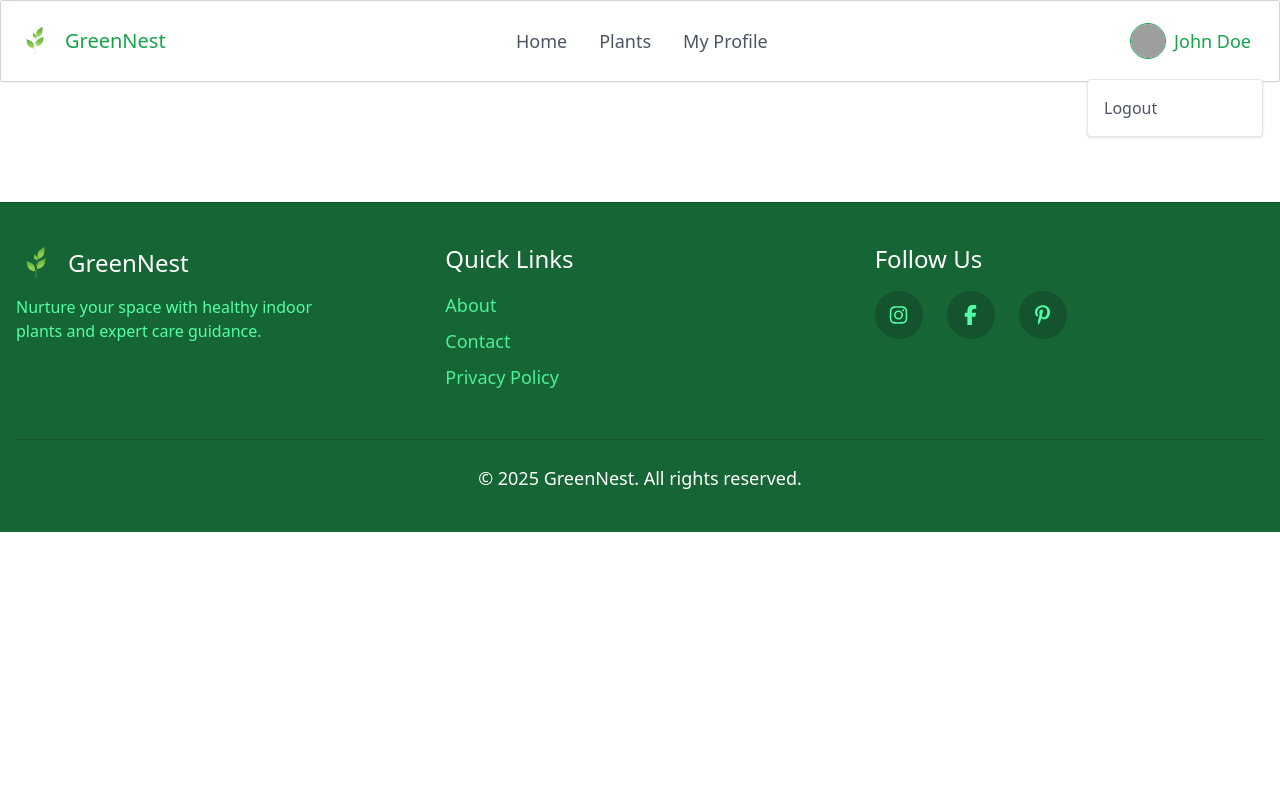
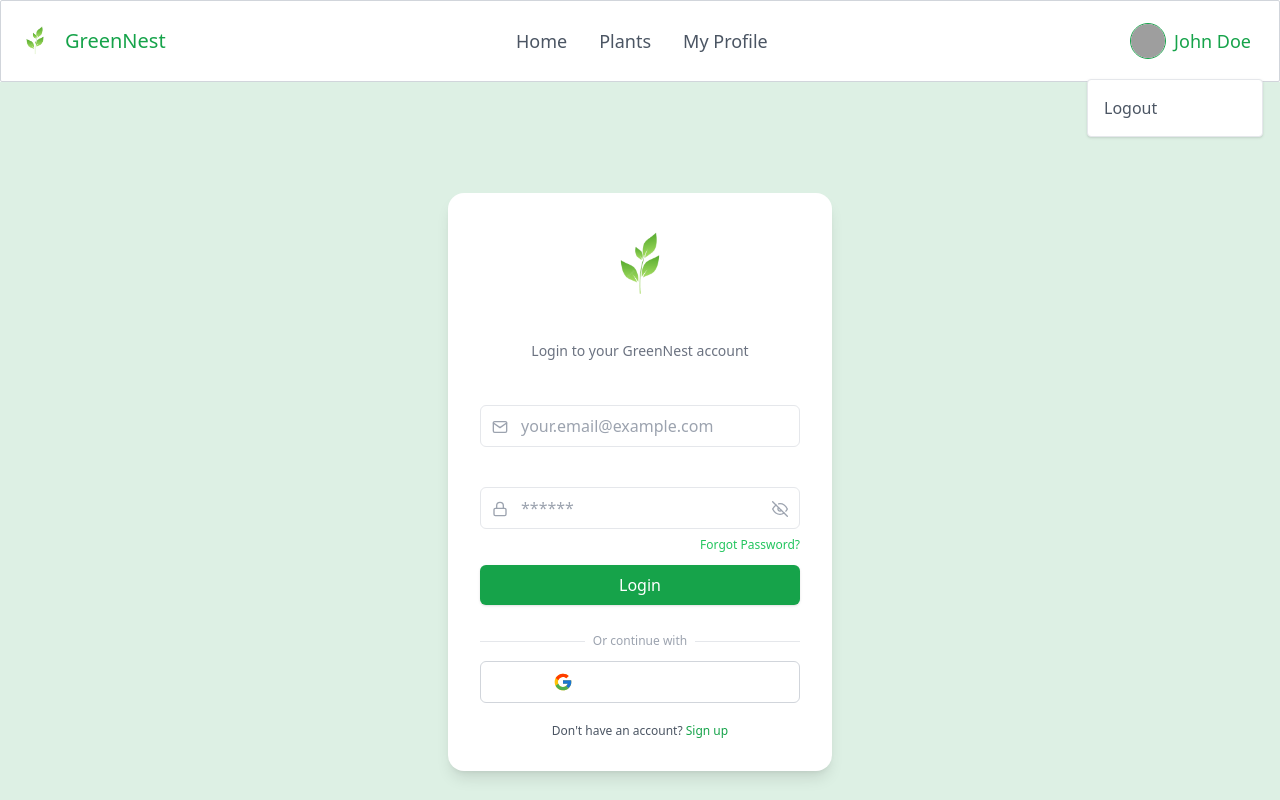
Before and after one commit to Eshrat48/green-nest, a React (Vite) app: page /login in a window 1280 px wide. Shown: the top 800 px of the page. Built offline with nearby package versions, Linux system fonts and the light colour scheme; grey boxes are pictures that could not be loaded.

Commit message:
LogIn Page Added

```diff
--- a/src/components/GreenExperts.jsx
+++ b/src/components/GreenExperts.jsx
@@ -9,7 +9,7 @@
     id: 1,
     name: "Sarah Johnson",
     specialization: "Tropical Plants Specialist",
-    image: expert1, // Update with your local image imports if needed
+    image: expert1,
     experience: "10+ years",
   },
   {
--- a/src/pages/Login.jsx
+++ b/src/pages/Login.jsx
@@ -1,3 +1,114 @@
+import { useState } from "react";
+import { useNavigate } from "react-router-dom";
+import { FiMail, FiLock, FiEyeOff } from "react-icons/fi";
+import { FcGoogle } from "react-icons/fc";
+import leafLogo from "../assets/leaf.png"; // <-- Import your logo
+
 export default function Login() {
-  return <div className="p-10 text-center"><h1 className="text-4xl font-bold">Plants Page</h1></div>;
+  const [email, setEmail] = useState("");
+  const [password, setPassword] = useState("");
+  const [showPass, setShowPass] = useState(false);
+  const [error, setError] = useState("");
+  const navigate = useNavigate();
+
+  function handleLogin(e) {
+    e.preventDefault();
+    setError("");
+    if (email === "test@test.com" && password === "123456") {
+      navigate("/");
+    } else {
+      setError("Invalid email or password. Please try again.");
+    }
+  }
+
+  function handleGoogleLogin() {
+    navigate("/");
+  }
+
+  return (
+    <div className="min-h-screen bg-[#ddf0e4ff] flex items-center justify-center">
+      <form
+        onSubmit={handleLogin}
+        className="mx-auto w-full max-w-sm bg-white rounded-2xl shadow-lg px-8 py-8 flex flex-col items-center mb-20 mt-20"
+      >
+        {/* Logo */}
+        <div className="mb-1">
+          <img src={leafLogo} alt="GreenNest Logo" className="h-20 w-20 mx-auto" />
+        </div>
+        <h2 className="text-center text-lg font-semibold mb-1">Welcome Back</h2>
+        <p className="text-sm text-gray-500 mb-5 text-center">Login to your GreenNest account</p>
+
+        {/* Email Field */}
+        <div className="w-full mb-4">
+          <label className="text-sm block text-left mb-1">Email</label>
+          <div className="relative">
+            <span className="absolute left-3 top-3.5 text-gray-400"><FiMail /></span>
+            <input
+              className="pl-10 pr-3 py-2 border border-gray-200 rounded-md outline-none w-full focus:border-green-400 transition"
+              type="email"
+              required
+              value={email}
+              onChange={e => setEmail(e.target.value)}
+              placeholder="your.email@example.com"
+            />
+          </div>
+        </div>
+        {/* Password Field */}
+        <div className="w-full mb-2">
+          <label className="text-sm block text-left mb-1">Password</label>
+          <div className="relative">
+            <span className="absolute left-3 top-3.5 text-gray-400"><FiLock /></span>
+            <input
+              className="pl-10 pr-10 py-2 border border-gray-200 rounded-md outline-none w-full focus:border-green-400 transition"
+              type={showPass ? "text" : "password"}
+              required
+              value={password}
+              onChange={e => setPassword(e.target.value)}
+              placeholder="******"
+            />
+            <button
+              type="button"
+              onClick={() => setShowPass(v => !v)}
+              className="absolute right-3 top-3.5 text-gray-400"
+              tabIndex={-1}
+            >
+              <FiEyeOff />
+            </button>
+          </div>
+        </div>
+        {/* Forgot Password */}
+        <div className="w-full text-right mb-3 text-xs">
+          <a href="#" className="text-green-500 hover:underline">Forgot Password?</a>
+        </div>
+        {/* Error Message */}
+        {error && <div className="mb-3 w-full text-red-500 text-sm text-center">{error}</div>}
+        <button
+          type="submit"
+          className="text-white bg-green-600 hover:bg-green-700 rounded-md w-full py-2 font-medium shadow mb-4 transition"
+        >
+          Login
+        </button>
+        {/* Divider */}
+        <div className="flex items-center w-full my-3">
+          <div className="h-px flex-1 bg-gray-200" />
+          <span className="text-gray-400 text-xs px-2">Or continue with</span>
+          <div className="h-px flex-1 bg-gray-200" />
+        </div>
+        {/* Google Login */}
+        <button
+          type="button"
+          onClick={handleGoogleLogin}
+          className="w-full flex items-center justify-center rounded-md border border-gray-300 py-2 bg-white hover:bg-gray-100 mb-3 transition"
+        >
+          <FcGoogle className="mr-2 text-xl" />
+          <span>Sign in with Google</span>
+        </button>
+        {/* Signup Link */}
+        <p className="text-xs mt-2 text-gray-600">
+          Don't have an account?{" "}
+          <a href="/register" className="text-green-600 hover:underline">Sign up</a>
+        </p>
+      </form>
+    </div>
+  );
 }
--- a/src/pages/Register.jsx
+++ /dev/null
@@ -1,3 +0,0 @@
-export default function Register() {
-  return <div className="p-10 text-center"><h1 className="text-4xl font-bold">Plants Page</h1></div>;
-}
```
